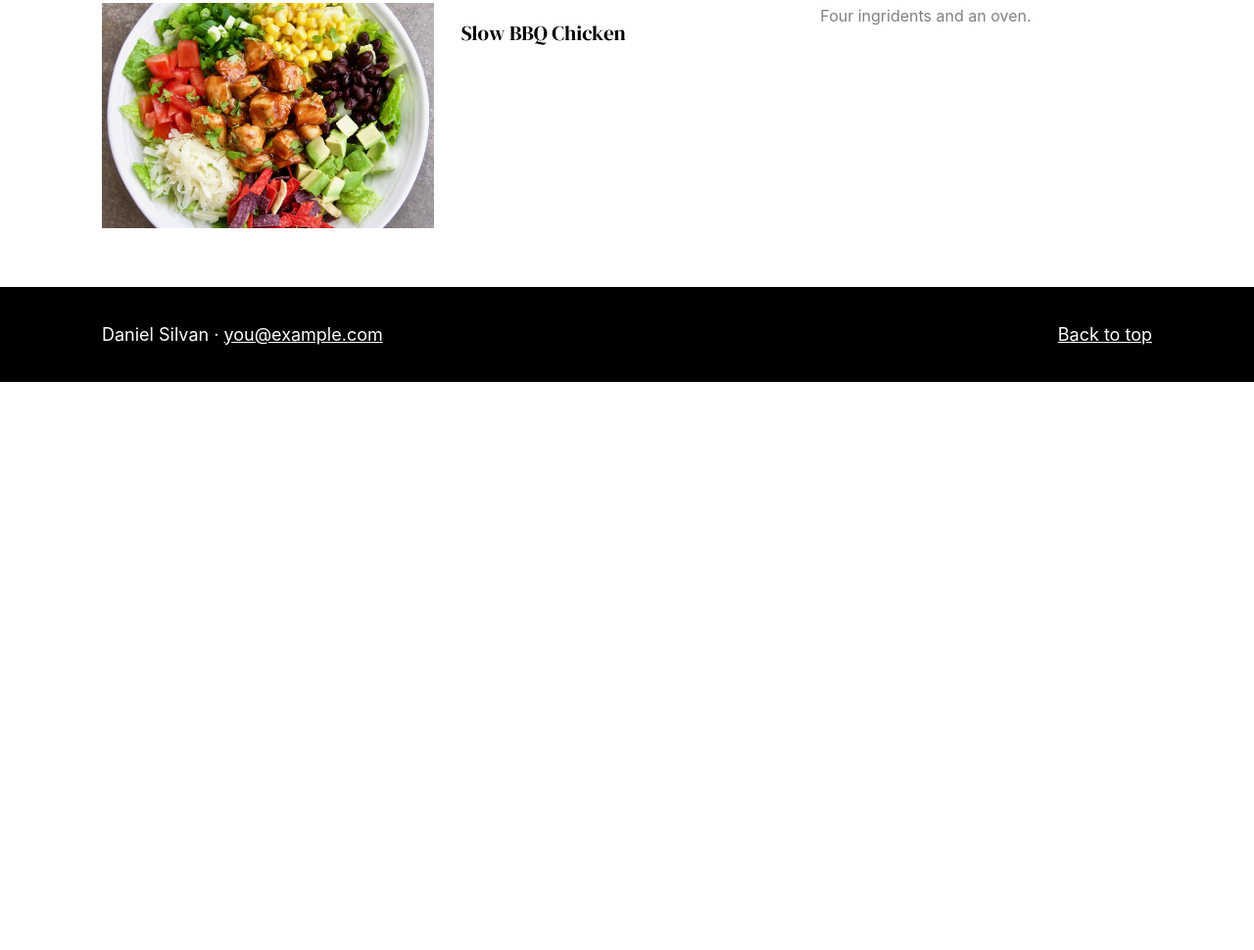
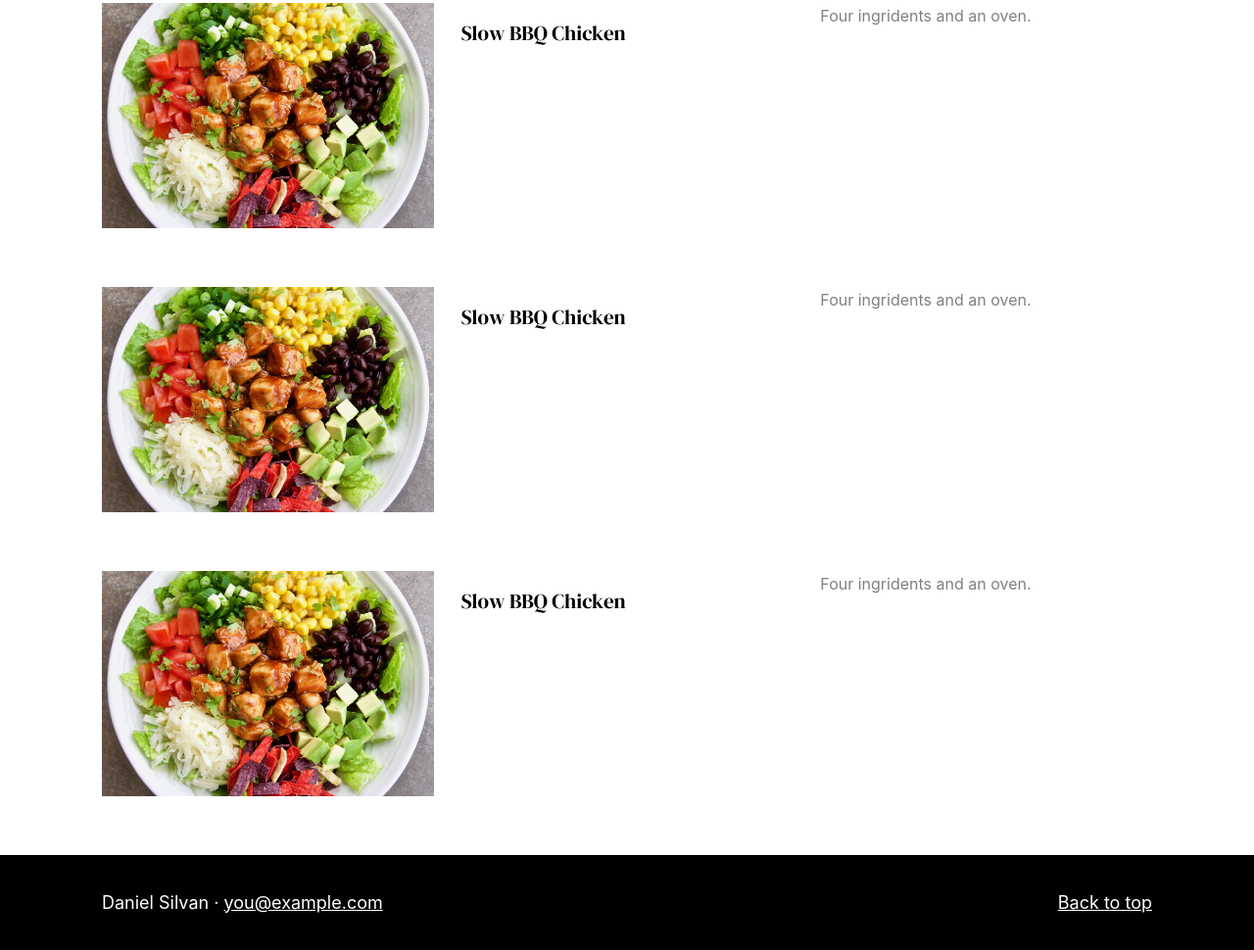
Before and after one commit to Dan15464/practice-4-DanielSilvan, a plain HTML site: page index.html in a window 1280 px wide. Shown: the part 710-1680 px from the top of the page at 98% size. Before the commit the page ends 1100 px from the top, so only its background shows below. Drawn offline with Linux system fonts and the light colour scheme.

Commit message:
three cards

```diff
--- a/index.html
+++ b/index.html
@@ -62,6 +62,19 @@
             <h3>Slow BBQ Chicken</h3>
             <p>Four ingridents and an oven.</p>
         </article>
+
+        <article class="card">
+            <img src="/images/bbq-chicken-card.jpeg" alt="BBQ chicken thighs">
+            <h3>Slow BBQ Chicken</h3>
+            <p>Four ingridents and an oven.</p>
+        </article>
+
+        <article class="card">
+            <img src="/images/bbq-chicken-card.jpeg" alt="BBQ chicken thighs">
+            <h3>Slow BBQ Chicken</h3>
+            <p>Four ingridents and an oven.</p>
+        </article>
+
     </section>
 
 </main>
```
